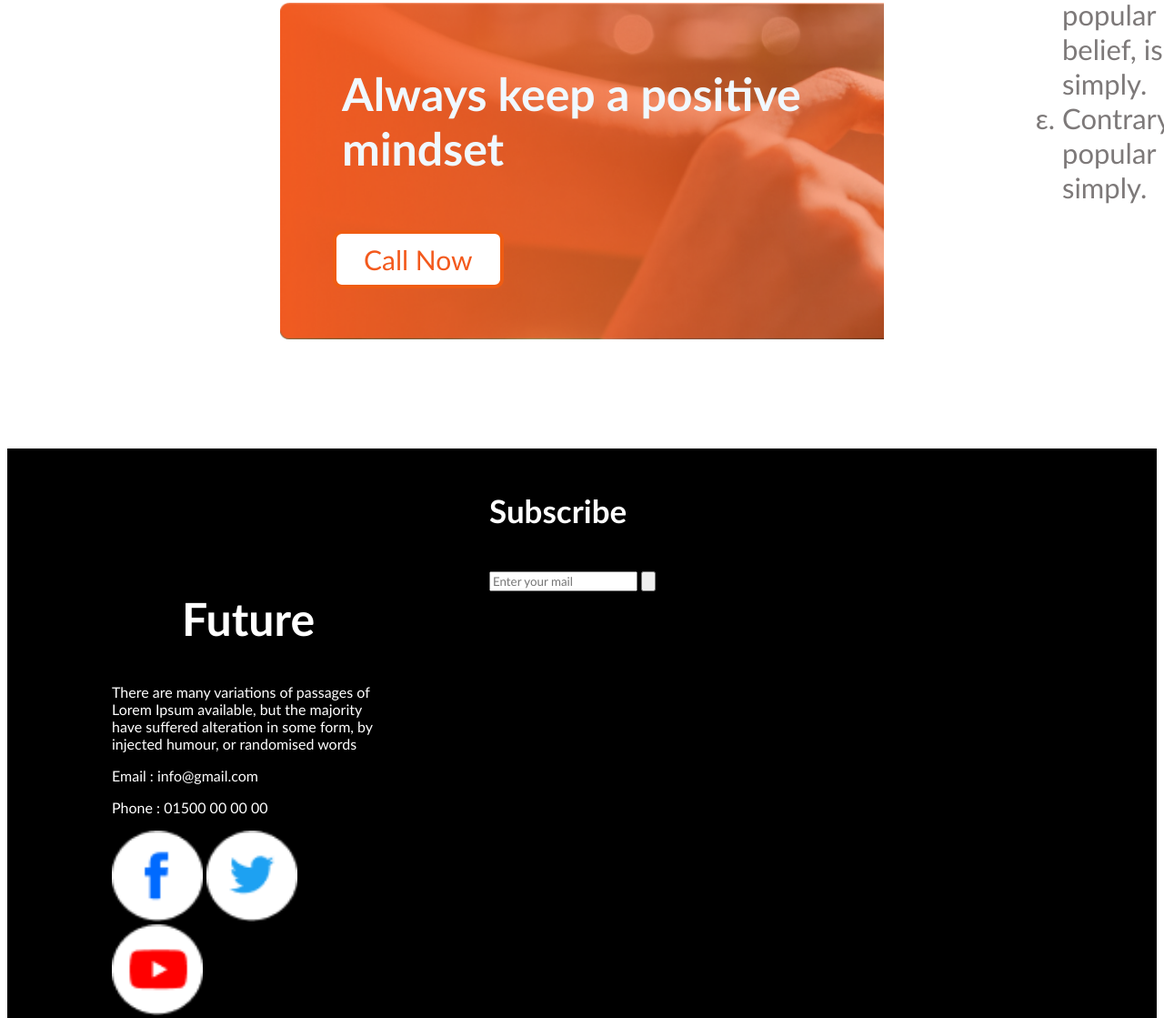
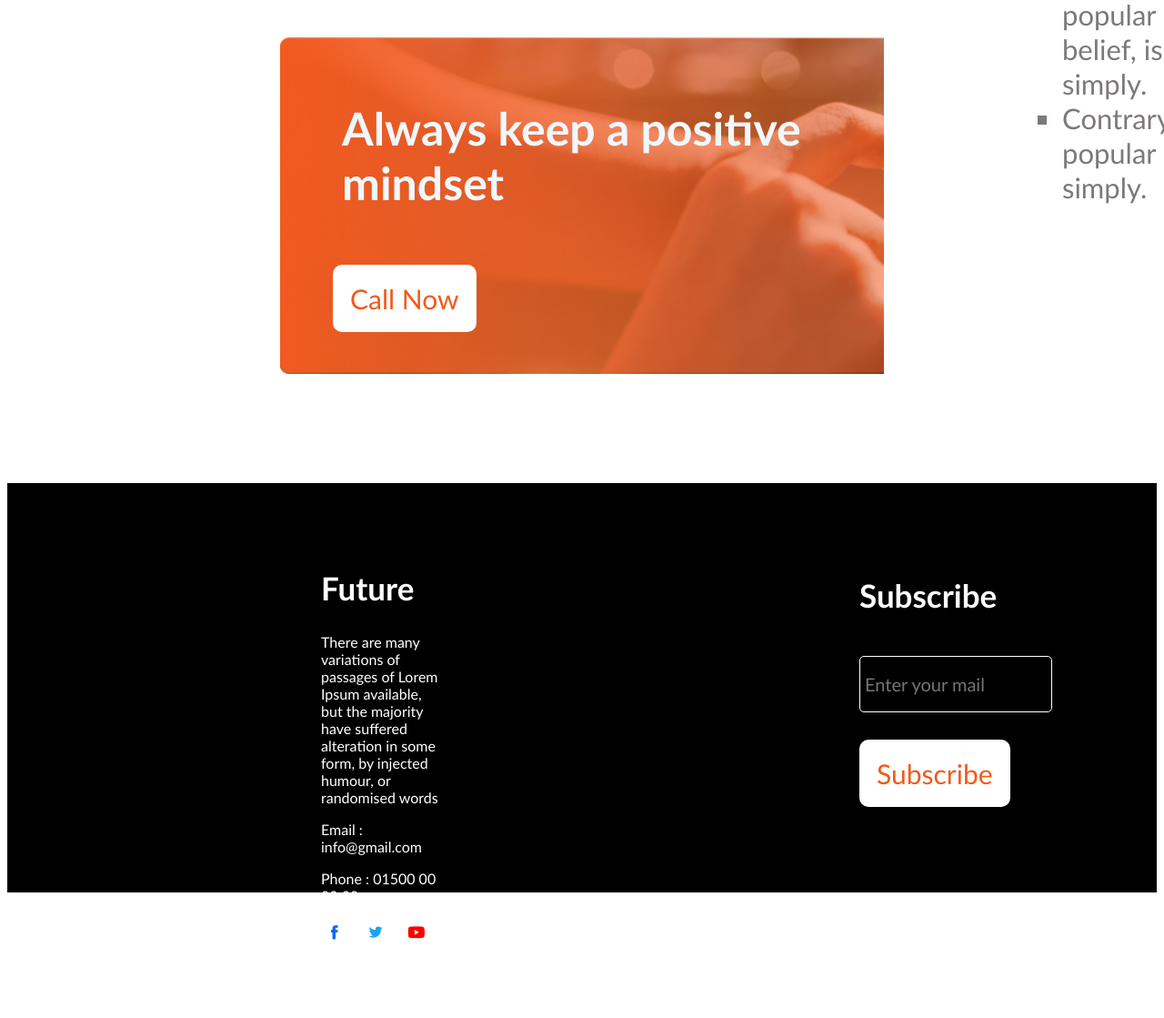
Before and after one commit to Adnan-Pranto/new-year-new-me, a plain HTML site: page index.html in a window 1280 px wide. Shown: the part 2995-4114 px from the top of the page at 91% size. After the commit the page ends 4035 px from the top, so only its background shows below. Drawn offline with Linux system fonts and the light colour scheme.

Commit message:
Complete Assignment

```diff
--- a/index.html
+++ b/index.html
@@ -83,26 +83,23 @@
     <footer>
         <section class="footer-back">
             <div class="future">
-                <h2 class="text">Future</h2>
+                <h2 class="footer-head">Future</h2>
                 <p>There are many variations of passages of Lorem Ipsum available, but the majority have suffered
                     alteration in some form, by injected humour, or randomised words</p>
                 <p>Email : info@gmail.com</p>
                 <p>Phone : 01500 00 00 00</p>
-                <div class="media"></div>
-                <img src="images/icons/fb.png" alt="">
-                <img src="images/icons/twitter.png" alt="">
-                <img src="images/icons/youtube.png" alt="">
+
+                <div class="media">
+                    <img class="media-icon" src="images/icons/fb.png">
+                    <img class="media-icon" src="images/icons/twitter.png">
+                    <img class="media-icon" src="images/icons/youtube.png" alt="">
+                </div>
             </div>
             <div class="subscribe">
                 <h4>Subscribe</h4>
-                <input type="email" name="" placeholder="Enter your mail">
-                <input type="button" value="">
+                <label for="mail"> <input id="email" type="text" placeholder="Enter your mail"> </label>
+                <button class="btn-two">Subscribe</button>
             </div>
-        </section>
-        <section class="my-isccha">
-            <h1>Lorem ipsum dolor sit amet consectetur adipisicing elit. Perspiciatis minima quis suscipit explicabo
-                culpa veritatis. Consectetur expedita vel quam hic! Earum aliquam ullam culpa quaerat quam deleniti
-                explicabo odit amet!</h1>
         </section>
     </footer>
 </body>
--- a/styles/style.css
+++ b/styles/style.css
@@ -69,7 +69,7 @@ img {
 .double-img {
     padding: 50px;
     size-adjust;
-    margin-left: 150px ;
+    margin-left: 150px;
     margin-right: 200px;
 }
 
@@ -77,6 +77,7 @@ img {
     display: flex;
     justify-content: space-around;
     text-align: center;
+    margin-left: 50px;
 }
 
 /* icons height width  */
@@ -100,10 +101,12 @@ h4 {
     height: 415px;
     width: 550px;
 }
-div > ul > li{
-    list-style-type: lower-greek;
+
+div>ul>li {
+    list-style-type: square;
     /* color: green; */
 }
+
 .info-description,
 .text-color {
     color: rgb(125, 121, 121);
@@ -127,39 +130,72 @@ h3 {
 
 .double-img {
     padding: 10px 40px;
-    margin:120px 300px;
+    margin: 120px 300px;
 }
-#back-TwoImg{
+
+#back-TwoImg {
     margin: 18px;
 }
+
 .btn-two {
     border-radius: 10px;
-    border: 4px solid rgb(239, 92, 19);
+    border: 4px solid rgb(255, 255, 255);
     background-color: rgb(255, 255, 255);
     color: rgb(243, 89, 28);
-    padding: 10px 30px;
+    padding: 15px;
     font-size: 30px;
 }
-    /* Footer Section  */
-.footer-back{
+
+/* Footer Section  */
+.footer-back {
     display: flex;
-    background-color:black;
-    /* background-size: 50% 50%; */
+    background-color: black;
+    height: 450px;
     color: white;
 }
 
-.future{
+.future {
     height: 400px;
     width: 300px;
     text-align: left;
     padding: 15px;
-    margin: 100px;
+    margin: 50px 330px;
 }
 
-.my-isccha{
-    background-image: url('../images/watch.png');
-    background-repeat: no-repeat;
-    background-size: cover;
+.subscribe {
+    padding: 15px;
+    margin: 40px 100px 330px;
+}
 
-    height: 600px;
+.footer-head {
+    font-size: 35px;
 }
+
+.media {
+    display: flex;
+    height: 20px;
+    width: 20px;
+    /* align-items: center; */
+}
+
+.media-icon {
+    height: 30px;
+    width: 30px;
+    margin-right: 15px;
+}
+
+label {
+    display: block;
+    margin-bottom: 30px;
+
+}
+
+#email {
+    height: 50px;
+    width: 200px;
+    background-color: black;
+    font-size: 20px;
+    padding: 5px;
+    border-radius: 5px;
+    border: 1px solid white;
+}
```
